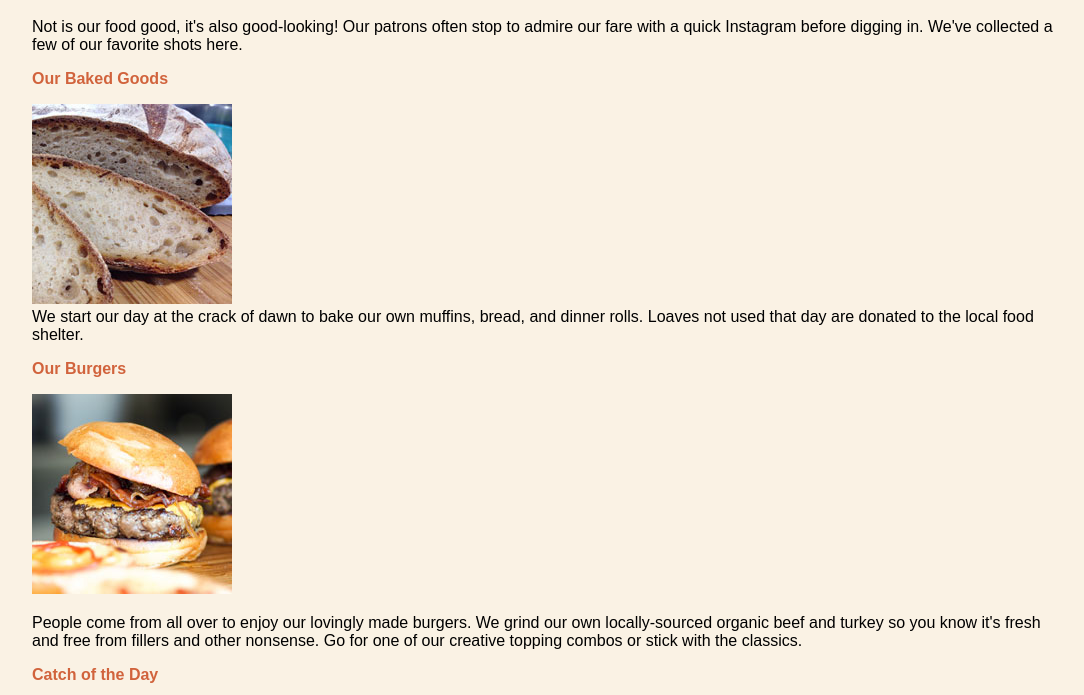
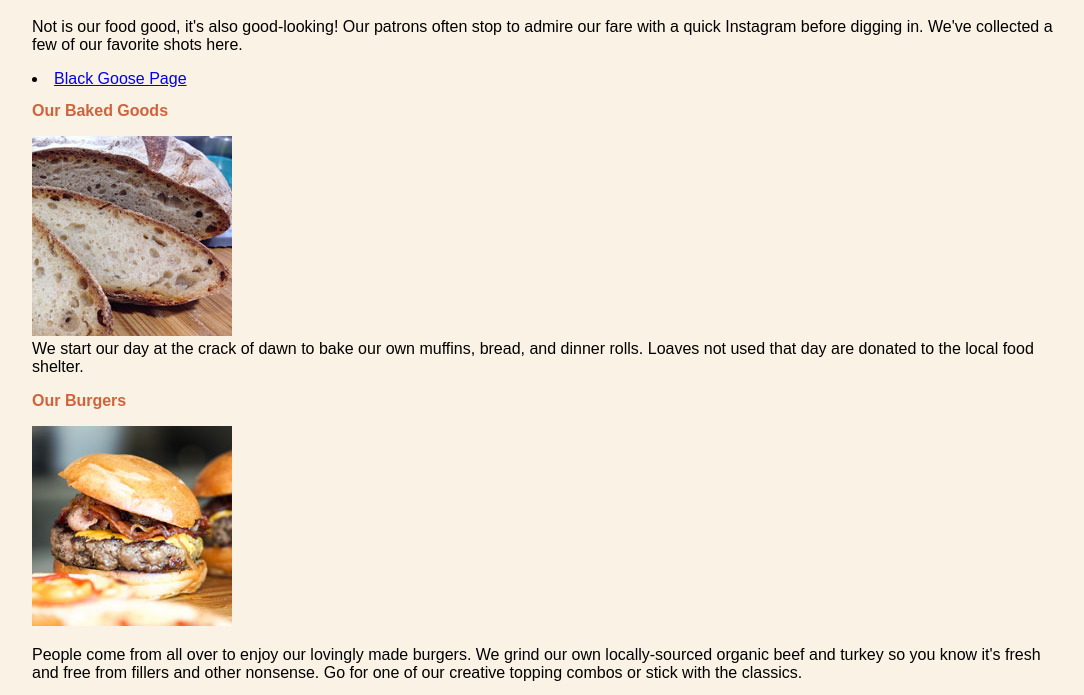
Before and after one commit to danielbigman/MyFid, a plain HTML site: page indexgallery.html in a window 1280 px wide. Shown: the part 71-766 px from the top of the page, without its empty margins (96-1180 px from the left). Drawn offline with Linux system fonts and the light colour scheme.

Commit message:
Add files via upload

```diff
--- a/indexgallery.html
+++ b/indexgallery.html
@@ -34,6 +34,8 @@ h2 {
 <h1>Black Goose Bistro Gallery</h1>
 <p>Not is our food good, it's also good-looking! Our patrons often stop to admire our fare with a quick Instagram before digging in. We've collected a few of our favorite shots here.</p>
 
+<li><a href="index.html">Black Goose Page</a></li>
+
 <h2>Our Baked Goods</h2>
 <p><a href="bread.html"><img src="bread-200.jpg" alt="close-up of sliced rustic bread"></a><br>
 We start our day at the crack of dawn to bake our own muffins, bread, and dinner rolls. Loaves not used that day are donated to the local food shelter. </p>
```
